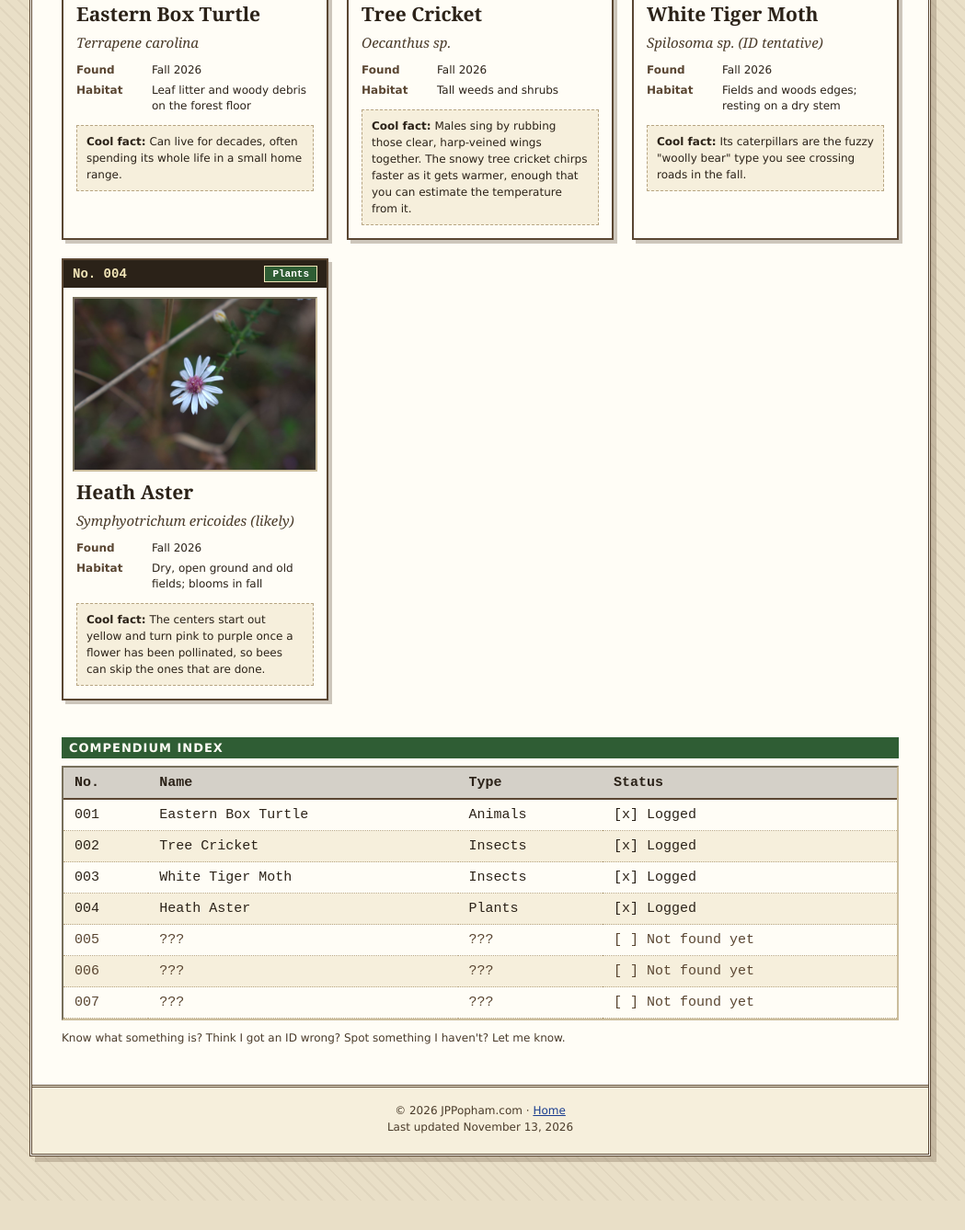
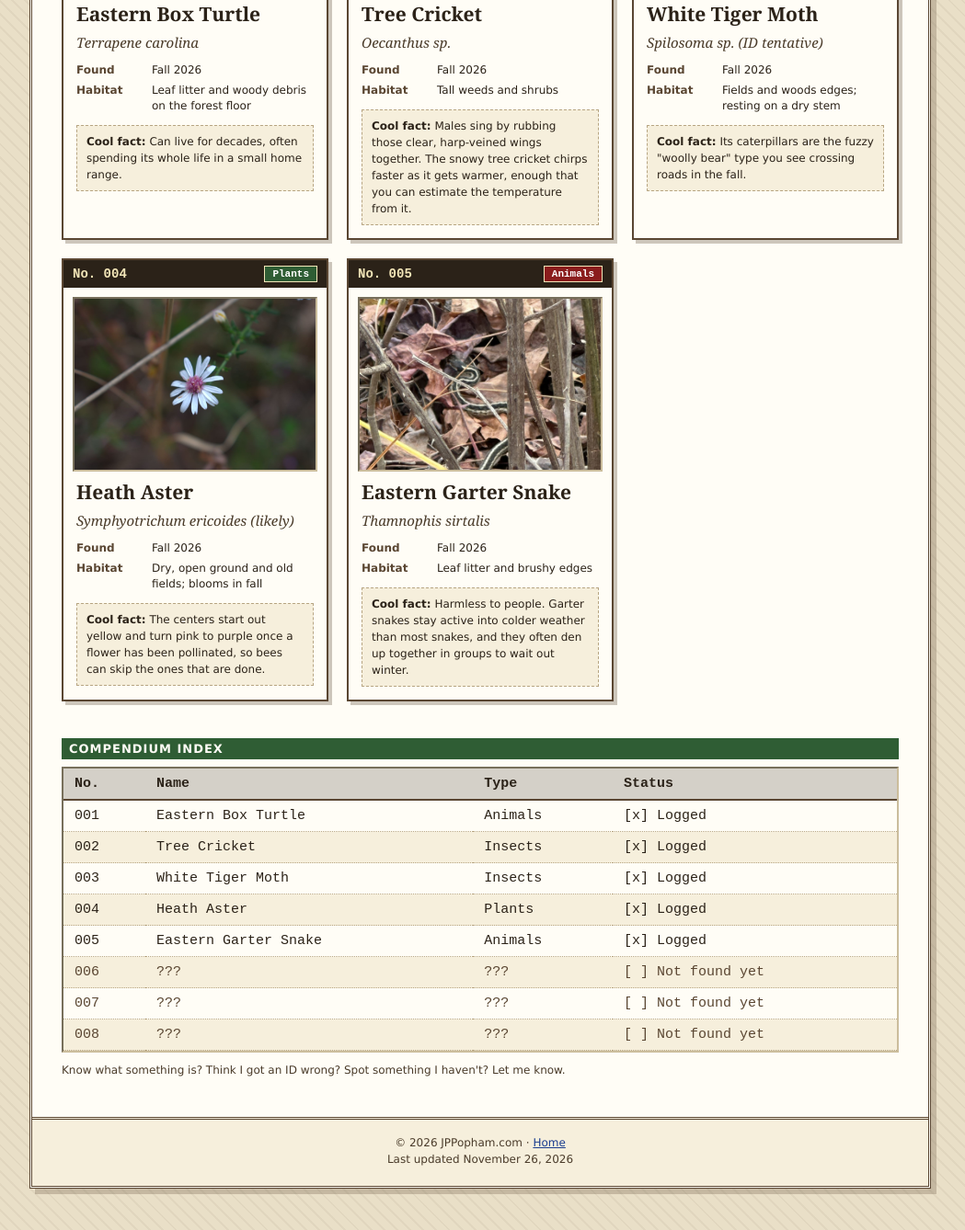
Before and after one commit to sodapork/jppophamsite, a plain HTML site: page neighbors.html in a window 1280 px wide. Shown: the part 700-2038 px from the top of the page at 92% size, without its empty margins (118-1167 px from the left). Before the commit the page ends 2006 px from the top, so only its background shows below. Drawn offline with Linux system fonts and the light colour scheme.

Commit message:
Add Eastern Garter Snake to nature compendium
Co-Authored-By: Claude Opus 5.5 <noreply@anthropic.com>
Claude-Session: https://claude.ai/code/session_01Eyu5g7DFLcu4XyQhYvDqCE

```diff
--- a/neighbors.html
+++ b/neighbors.html
@@ -33,7 +33,7 @@
 </div>
 <div class="readout" style="flex:0 0 auto;padding:10px 16px">
 <p class="label">LOGGED</p>
-<p class="num" style="font-size:30px" id="logged">004</p>
+<p class="num" style="font-size:30px" id="logged">005</p>
 </div>
 </div>
 
@@ -94,6 +94,17 @@
 </div>
 </article>
 
+<article class="card" data-type="Animals">
+<div class="card-top"><span>No. 005</span><span class="type" style="background:#8a1c1c">Animals</span></div>
+<img src="/img/garter-snake.jpg" alt="Striped garter snake moving through dry leaves and twigs" loading="lazy" width="1200" height="1600">
+<div class="card-body">
+<h3>Eastern Garter Snake</h3>
+<p class="sci">Thamnophis sirtalis</p>
+<dl><dt>Found</dt><dd>Fall 2026</dd><dt>Habitat</dt><dd>Leaf litter and brushy edges</dd></dl>
+<p class="fact"><strong>Cool fact:</strong> Harmless to people. Garter snakes stay active into colder weather than most snakes, and they often den up together in groups to wait out winter.</p>
+</div>
+</article>
+
 </div>
 <p id="empty" class="small-link" hidden style="margin:-20px 0 40px">Nothing logged in this group yet.</p>
 
@@ -106,9 +117,10 @@
 <tr><td>002</td><td>Tree Cricket</td><td>Insects</td><td>[x] Logged</td></tr>
 <tr><td>003</td><td>White Tiger Moth</td><td>Insects</td><td>[x] Logged</td></tr>
 <tr><td>004</td><td>Heath Aster</td><td>Plants</td><td>[x] Logged</td></tr>
-<tr class="unfound"><td>005</td><td>???</td><td>???</td><td>[ ] Not found yet</td></tr>
+<tr><td>005</td><td>Eastern Garter Snake</td><td>Animals</td><td>[x] Logged</td></tr>
 <tr class="unfound"><td>006</td><td>???</td><td>???</td><td>[ ] Not found yet</td></tr>
 <tr class="unfound"><td>007</td><td>???</td><td>???</td><td>[ ] Not found yet</td></tr>
+<tr class="unfound"><td>008</td><td>???</td><td>???</td><td>[ ] Not found yet</td></tr>
 </tbody>
 </table>
 </div>
@@ -117,7 +129,7 @@
 
 <footer class="site-foot">
 <p>© 2026 JPPopham.com · <a href="/">Home</a></p>
-<p>Last updated November 13, 2026</p>
+<p>Last updated November 26, 2026</p>
 </footer>
 
 </div></div>
```
